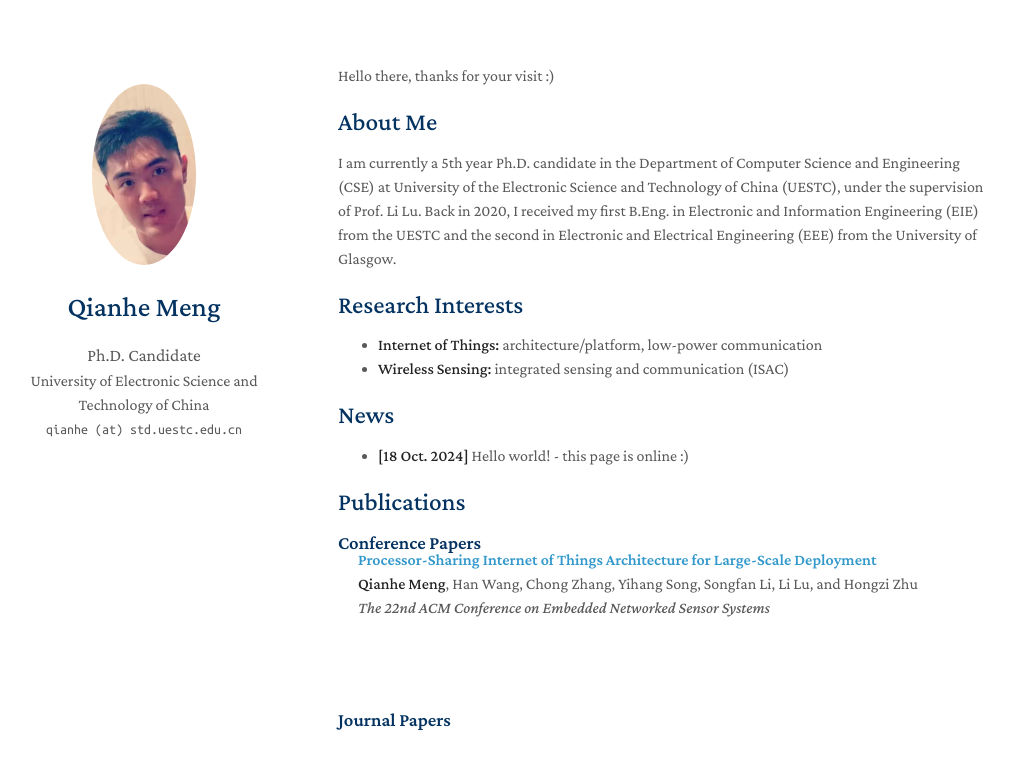
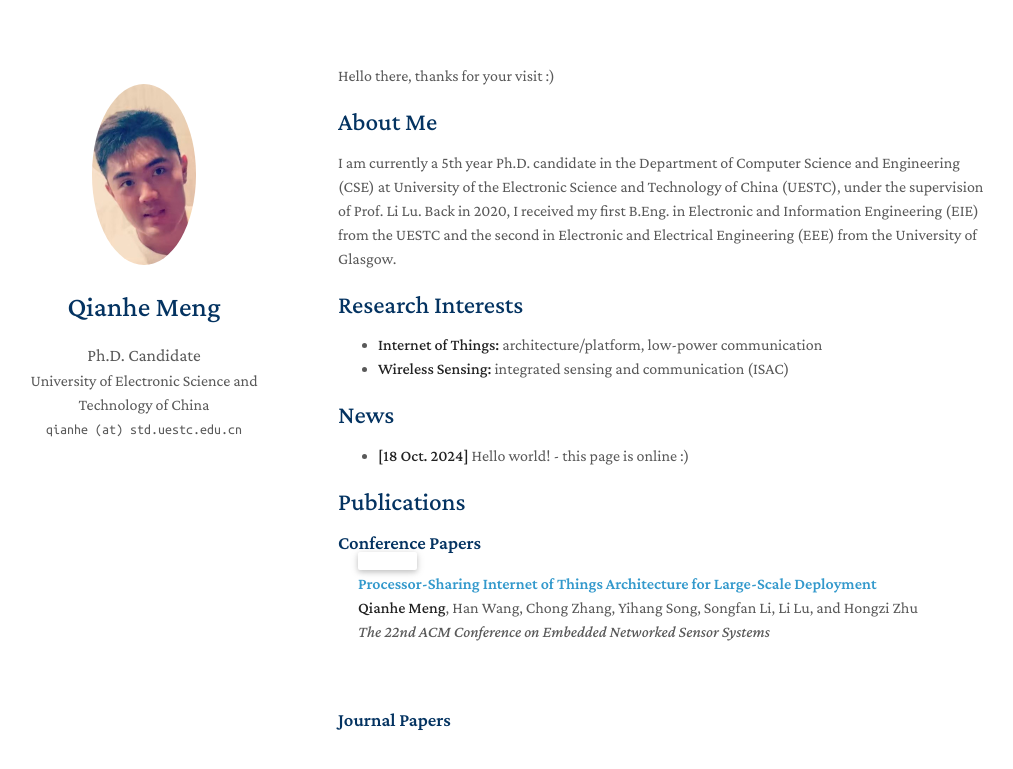
Before and after one commit to mqhyes/mqhyes.github.io, a Jekyll site: the page built from index.md, in a window 1280 px wide. Shown: the top 769 px of the page, without its empty margins (132-1145 px from the left). Built offline with Jekyll 4.4.1, drawn with Linux system fonts in a browser that asks for light colours; a style sheet for code colours, icons or effects is not loaded.

Commit message:
Update publications_v2.md

```diff
--- a/_includes/publications_v2.md
+++ b/_includes/publications_v2.md
@@ -18,7 +18,8 @@
     {% endif %}
   </div>
 -->
-  <div class="col-sm-9" style="position: relative;padding-right: 15px;padding-left: 20px;">
+  <div class="col-sm-12" style="position: relative;padding-right: 15px;padding-left: 20px;">
+      <abbr class="badge">{{ link.conference_short }}</abbr>
       <div class="title"><a href="{{ link.pdf }}">{{ link.title }}</a></div>
       <div class="author">{{ link.authors }}</div>
       <div class="periodical"><em>{{ link.conference }}</em>
```
